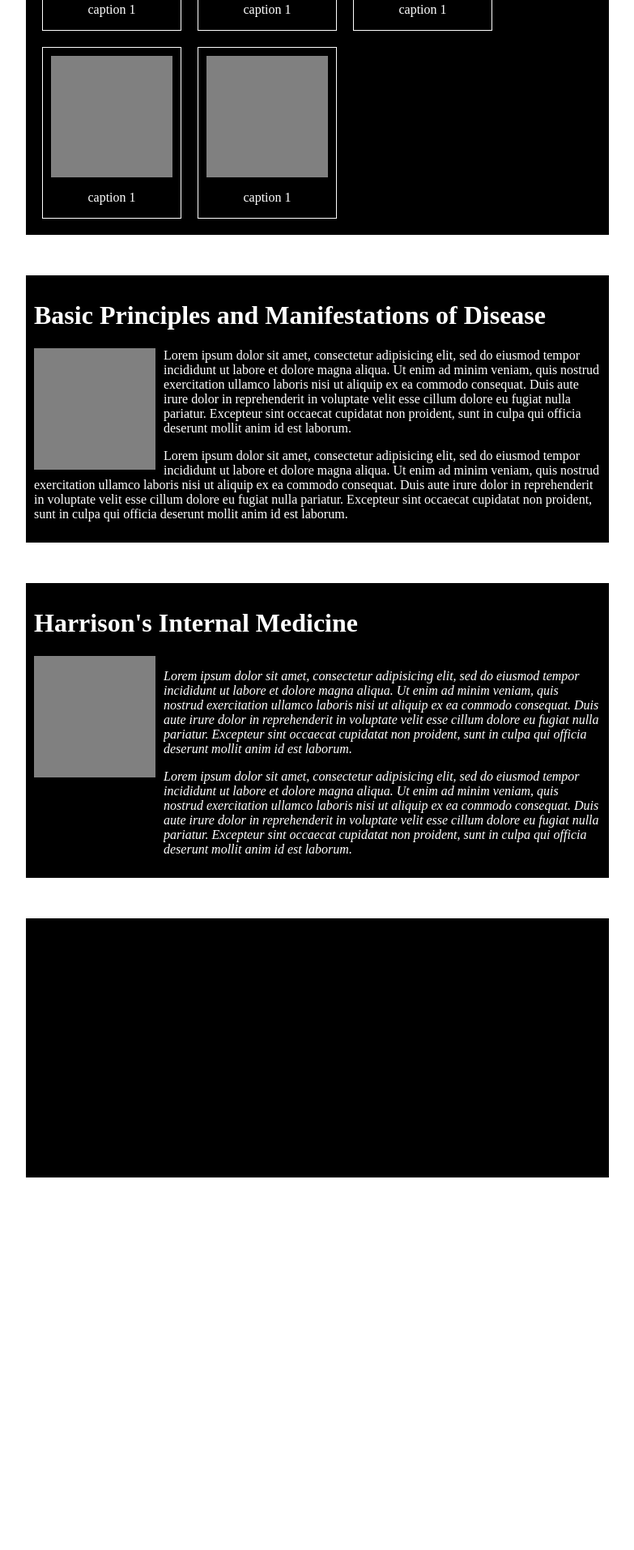
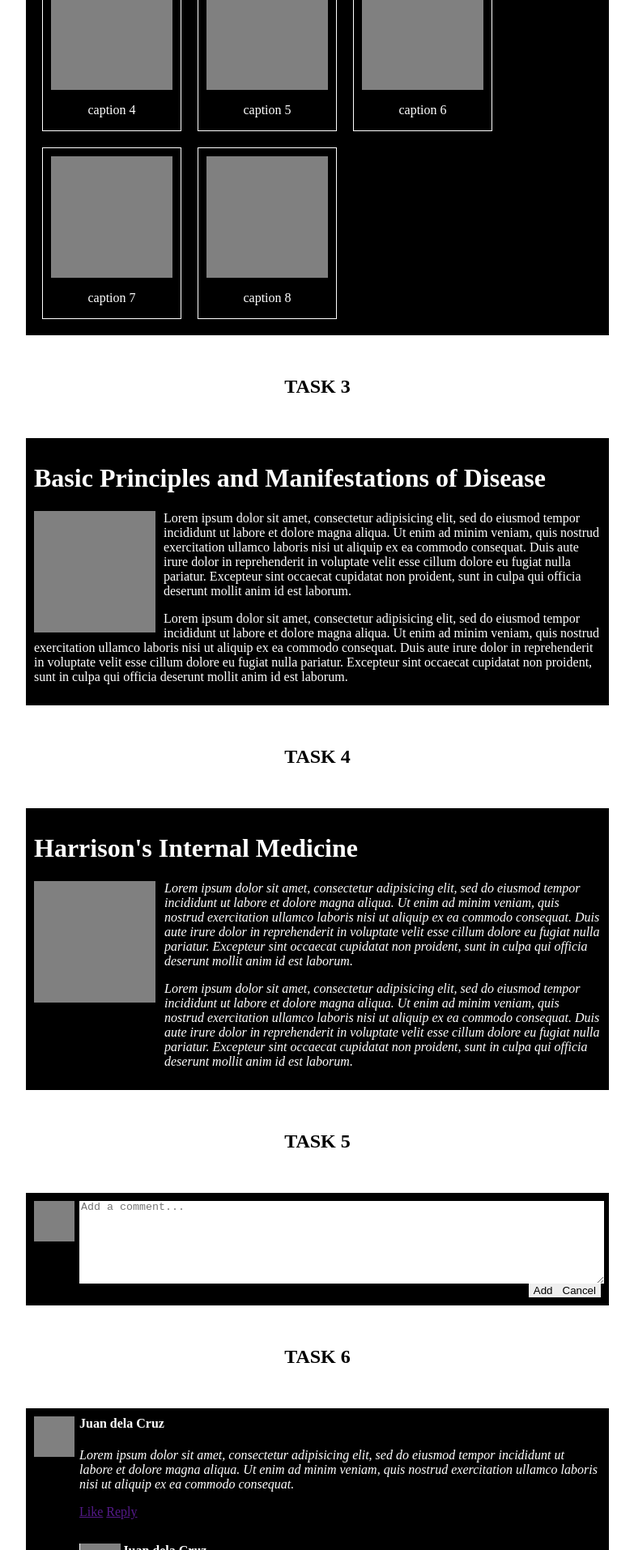
Before and after one commit to VictorVanDope/Capstone-01, a plain HTML site: page 11_cssFloatClear/index.html in a window 1280 px wide. Shown: the part 886-2800 px from the top of the page at 81% size, without its empty margins (248-1031 px from the left). Before the commit the page ends 2390 px from the top, so only its background shows below. Drawn offline with Linux system fonts and the light colour scheme.

Commit message:
update folder names

```diff
--- a/cssFloatClear/index.html
+++ b/11_cssFloatClear/index.html
@@ -8,7 +8,7 @@
 	<link rel="stylesheet" type="text/css" href="style.css">
 </head>
 <body>
-	<!-- TASK 1 -->
+	<h2>TASK 1</h1>
 	<div class="b01">
 		<div id="greybox01"></div>
 		<div id="greybox01"></div>
@@ -20,7 +20,7 @@
 		<div id="greybox01"></div>
 	</div>
 
-	<!-- TASK 2 -->
+	<h2>TASK 2</h1>
 	<div class="b01">
 		<div id="whiteborderbox">
 			<div id="greybox02"></div>
@@ -29,41 +29,41 @@
 
 		<div id="whiteborderbox">
 			<div id="greybox02"></div>
-			<p>caption 1</p>
+			<p>caption 2</p>
 		</div>
 
 		<div id="whiteborderbox">
 			<div id="greybox02"></div>
-			<p>caption 1</p>
+			<p>caption 3</p>
 		</div>
 
 		<div id="whiteborderbox">
 			<div id="greybox02"></div>
-			<p>caption 1</p>
+			<p>caption 4</p>
 		</div>
 
 		<div id="whiteborderbox">
 			<div id="greybox02"></div>
-			<p>caption 1</p>
+			<p>caption 5</p>
 		</div>
 
 		<div id="whiteborderbox">
 			<div id="greybox02"></div>
-			<p>caption 1</p>
+			<p>caption 6</p>
 		</div>
 
 		<div id="whiteborderbox">
 			<div id="greybox02"></div>
-			<p>caption 1</p>
+			<p>caption 7</p>
 		</div>
 
 		<div id="whiteborderbox">
 			<div id="greybox02"></div>
-			<p>caption 1</p>
+			<p>caption 8</p>
 		</div>
 	</div>
 
-	<!-- TASK 3 -->
+	<h2>TASK 3</h1>
 	<div class="b01">
 		<h1>Basic Principles and Manifestations of Disease</h1>
 		<div id="greybox03"></div>
@@ -81,12 +81,12 @@
 		proident, sunt in culpa qui officia deserunt mollit anim id est laborum.</p>
 	</div>
 
-	<!-- TASK 4 -->
+	<h2>TASK 4</h1>
 	<div class="b01">
 
 		<h1>Harrison's Internal Medicine</h1>
 
-		<div class=".b04-leftCol">
+		<div class="b04-leftCol">
 			<div id="greybox03"></div>
 		</div>
 
@@ -107,9 +107,50 @@
 		</div>
 	</div>
 
-	<!-- TASK 5 -->
+	<h2>TASK 5</h1>
 	<div class="b01">
-		<div></div>
+		<div class="b05-leftCol">
+			<div id="greybox04"></div>
+		</div>
+		<div class="b05-rightCol">
+			<textarea placeholder="Add a comment..." id="commentBox"></textarea>
+			<button id="button" name="cancel">Cancel</button>
+			<button id="button" name="add">Add</button>
+		</div>
+	</div>
+
+	<h2>TASK 6</h1>
+	<div class="b01">
+		<div class="b05-leftCol">
+			<div id="greybox04"></div>
+		</div>
+		<div class="b05-rightCol">
+			<div id="commentBox">
+				<h4>Juan dela Cruz</h4>
+				<p id="p04">Lorem ipsum dolor sit amet, consectetur adipisicing elit, sed do eiusmod
+				tempor incididunt ut labore et dolore magna aliqua. Ut enim ad minim veniam,
+				quis nostrud exercitation ullamco laboris nisi ut aliquip ex ea commodo
+				consequat.</p>
+				<a href="">Like</a>
+				<a href="">Reply</a>
+			</div>
+			<div id="replyBox">
+				<div class="b05-leftCol">
+					<div id="greybox04"></div>
+				</div>
+				<div class="b05-rightCol">
+					<div id="commentBox">
+						<h4>Juan dela Cruz</h4>
+						<p id="p03">Lorem ipsum dolor sit amet, consectetur adipisicing elit, sed do eiusmod
+						tempor incididunt ut labore et dolore magna aliqua. Ut enim ad minim veniam,
+						quis nostrud exercitation ullamco laboris nisi ut aliquip ex ea commodo
+						consequat.</p>
+						<a href="">Like</a>
+						<a href="">Reply</a>
+					</div>
+				</div>
+			</div>
+		</div>
 	</div>
 </body>
 </html>
--- a/cssFloatClear/style.css
+++ b/11_cssFloatClear/style.css
@@ -4,10 +4,11 @@
 	box-sizing: border-box;
 }*/
 
+/*container*/
 .b01 {
 	background-color: black;
 	width: 700px;
-	min-height: 300px;
+	min-height: 100px;
 	padding: 10px;
 	margin: 50px auto;
 	overflow: auto;
@@ -35,6 +36,13 @@
 	float: left;
 }
 
+#greybox04 {
+	width: 50px;
+	height: 50px;
+	background-color: grey;
+	float: left;
+}
+
 #whiteborderbox {
 	width: 150px;
 	height: 150px;
@@ -53,6 +61,16 @@ h1 {
 	color: white;
 }
 
+h2 {
+	text-align: center;
+}
+
+h4 {
+	color: white;
+	margin-top: 0px;
+	padding-top: 0px;
+}
+
 #p03 {
 	text-align: left;
 }
@@ -61,6 +79,8 @@ h1 {
 	font-style: italic;
 	text-align: left;
 	overflow: hidden;
+	margin-top: 0px;
+	padding-top: 0px;
 }
 
 .b04-leftCol {
@@ -70,5 +90,47 @@ h1 {
 
 .b04-rightCol {
 	width: 77%;
+	float: right;
+}
+
+.b05-leftCol {
+	width: 7%;
 	float: left;
 }
+
+.b05-rightCol {
+	width: 92%;
+	float: right;
+	padding: 0px;
+}
+
+.b06-rightCol {
+	width: 91%;
+	float: right;
+	padding: 0px;
+}
+
+#commentBox {
+	width: 100%;
+	min-height: 100px;
+	float: left;
+	border-style: none;
+	padding-top: 0px;
+	margin-top: 0px;
+}
+
+#replyBox {
+	width: 100%;
+	min-height: 100px;
+	border-left: 1px solid white;
+	float: left;
+	margin-top: 30px;
+	padding: 0px;
+}
+
+#button {
+	float: right;
+	border-style: none;
+	/*padding: 0px;
+	margin: 0px;*/
+}
```
Also changed, not shown: 04_DOM3/activity3.css (renamed from DOM3/activity3.css), 04_DOM3/index.html (renamed from DOM3/index.html), 04_DOM3/test.png (renamed from DOM3/test.png), 05_boxModels/index.html (renamed from boxModels/index.html), 05_boxModels/style.css (renamed from boxModels/style.css), 06_boxModAct/index.html (renamed from boxModAct/index.html), 06_boxModAct/style.css (renamed from boxModAct/style.css), 07_CSS-Positioning/index.html (renamed from CSS-Positioning/index.html), 07_CSS-Positioning/style.css (renamed from CSS-Positioning/style.css), 08_zindex/index.html (renamed from zindex/index.html), 08_zindex/style.css (renamed from zindex/style.css), 09_Floats/index.html (renamed from floats/index.html), 09_Floats/style.css (renamed from floats/style.css), 10_Wireframe/145867.svg (renamed from wireframe/145867.svg), 2 more files.
